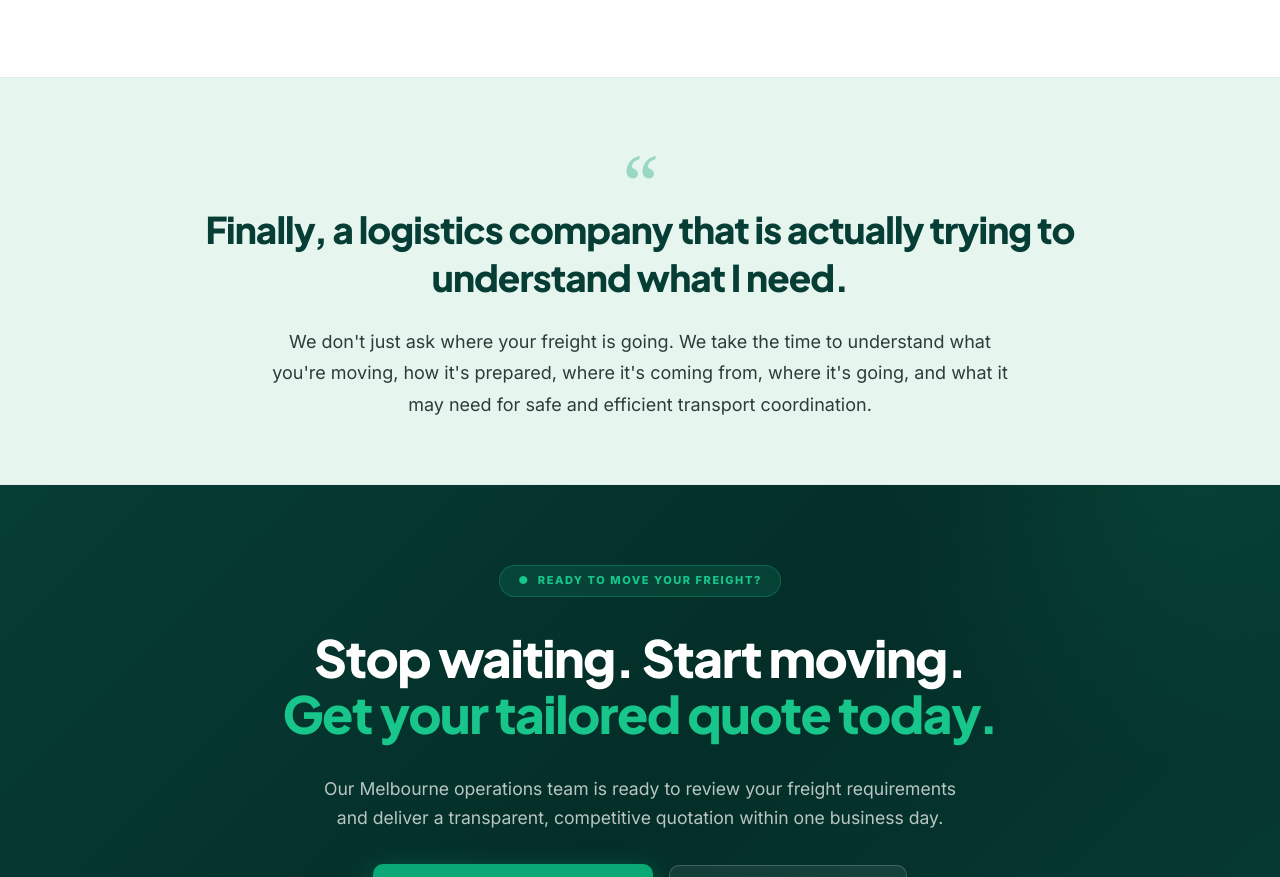
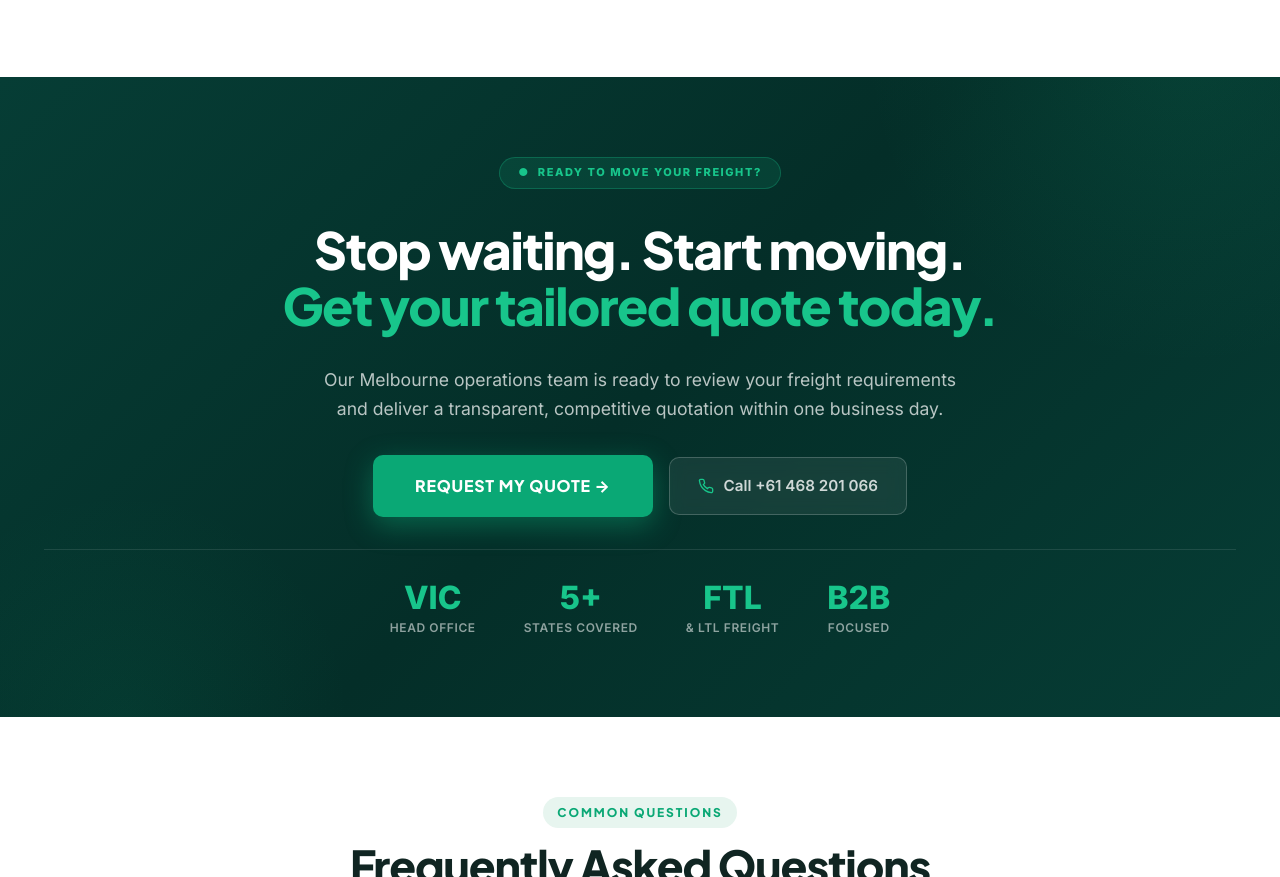
Before and after one commit to HimanshuDevelopezZ/interloop-1.0, a website: page index.html in a window 1280 px wide. Shown: the part 8206-9083 px from the top of the page. Drawn offline with Linux system fonts and the light colour scheme.

Commit message:
refactor: extract section styles into dedicated css file and remove trust quote section

```diff
--- a/css/sections.css
+++ b/css/sections.css
@@ -1014,50 +1014,6 @@
   line-height: 1.65;
 }
 
-/* --------------------------------------------------------------------------
-   13. TRUST / BRAND MESSAGE
-   -------------------------------------------------------------------------- */
-.trust-quote-section {
-  background-color: var(--color-mint);
-  border-top: 1px solid var(--color-border);
-  border-bottom: 1px solid var(--color-border);
-  padding-top: var(--space-16);
-  padding-bottom: var(--space-16);
-}
-
-.trust-quote-card {
-  max-width: 900px;
-  margin: 0 auto;
-  text-align: center;
-  position: relative;
-}
-
-.quote-mark {
-  font-family: Georgia, serif;
-  font-size: 5rem;
-  line-height: 1;
-  color: var(--color-emerald);
-  opacity: 0.35;
-  margin-bottom: -1rem;
-}
-
-.trust-quote-text {
-  font-family: var(--font-family-primary);
-  font-size: clamp(1.6rem, 3.2vw, 2.3rem);
-  font-weight: var(--font-weight-extrabold);
-  color: var(--color-primary-darkest);
-  line-height: 1.3;
-  margin-bottom: var(--space-6);
-  letter-spacing: var(--letter-spacing-tight);
-}
-
-.trust-quote-body {
-  font-size: var(--font-size-md);
-  color: var(--color-text-body);
-  line-height: 1.75;
-  max-width: 760px;
-  margin: 0 auto;
-}
 
 /* --------------------------------------------------------------------------
    CTA BANNER SECTION — Between Trust Quote and FAQ
--- a/index.html
+++ b/index.html
@@ -1032,23 +1032,6 @@
     </section>
 
     <!-- ========================================================================
-         13. TRUST / BRAND MESSAGE
-         ======================================================================== -->
-    <section class="section trust-quote-section" id="brand-message">
-      <div class="container">
-        <div class="trust-quote-card">
-          <div class="quote-mark">“</div>
-          <div class="trust-quote-text">
-            Finally, a logistics company that is actually trying to understand what I need.
-          </div>
-          <p class="trust-quote-body">
-            We don't just ask where your freight is going. We take the time to understand what you're moving, how it's prepared, where it's coming from, where it's going, and what it may need for safe and efficient transport coordination.
-          </p>
-        </div>
-      </div>
-    </section>
-
-    <!-- ========================================================================
          CTA BANNER SECTION
          ======================================================================== -->
     <section class="cta-banner-section" id="get-started">
```
